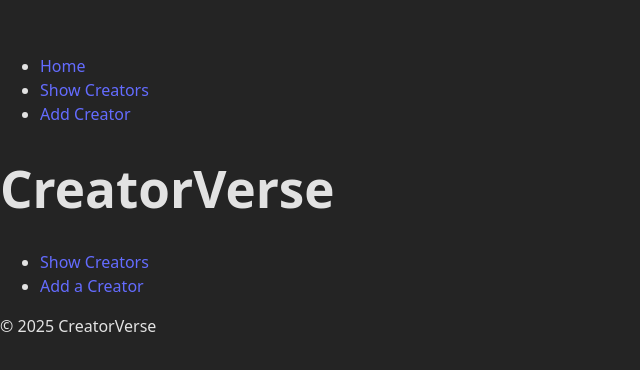
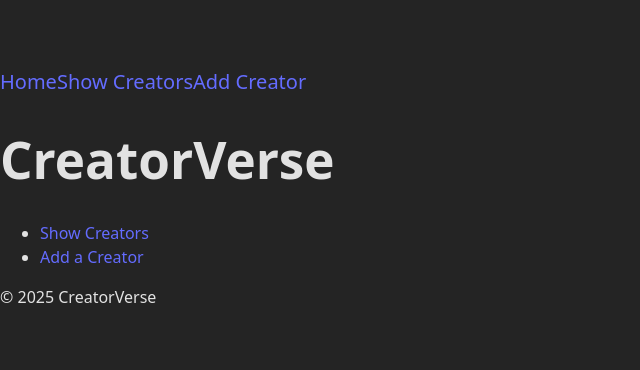
Before and after one commit to Ian-Acosta2330/creatorverse, a React (Vite) app: page / in a window 1280 px wide. Shown: the part 204-574 px from the top of the page, without its empty margins (0-640 px from the left). Built offline with nearby package versions, Linux system fonts and the light colour scheme.

Commit message:
CSS in progress, showing all page done

```diff
--- a/src/App.jsx
+++ b/src/App.jsx
@@ -1,7 +1,7 @@
 import Top from './components/Top.jsx'
 import Footer from './components/Footer.jsx'
 import Home from './pages/Home.jsx';
-import Nav from "./components/Nav";
+
 
 function App() {
   return(
--- /dev/null
+++ b/src/card.css
@@ -0,0 +1,13 @@
+.card {
+    display:flex;
+    background-color: black;
+    width: 50%;
+    border-radius: 20px;
+    padding: 20px;
+    margin:auto;
+}
+
+.card img {
+    display: flex;
+    margin:auto;
+}
--- a/src/components/Nav.jsx
+++ b/src/components/Nav.jsx
@@ -1,20 +1,24 @@
 import { NavLink } from "react-router-dom";
-
+import "../index.css"
 
 const Nav = () => {
     return (
         <nav>
-            <ul>
+            {/* <ul>
                 <li>
-                    <NavLink to="/">Home</NavLink>
+                    <NavLink to="/" class="contrast">Home</NavLink>
                 </li>
                 <li>
-                    <NavLink to="/ShowCreators">Show Creators</NavLink>
+                    <NavLink to="/ShowCreators"class="contrast">Show Creators</NavLink>
                 </li>
                 <li>
-                    <NavLink to="/AddCreator">Add Creator</NavLink>
+                    <NavLink to="/AddCreator"class="contrast">Add Creator</NavLink>
                 </li>
-            </ul>
+
+            </ul> */}
+            <NavLink to="/" class="contrast">Home</NavLink>
+            <NavLink to="/ShowCreators"class="contrast">Show Creators</NavLink>
+            <NavLink to="/AddCreator"class="contrast">Add Creator</NavLink>
         </nav>
     )
 };
--- a/src/components/Top.jsx
+++ b/src/components/Top.jsx
@@ -1,3 +1,5 @@
+import "../index.css"
+
 function CreatorCard() {
 
     return(
--- a/src/index.css
+++ b/src/index.css
@@ -33,6 +33,8 @@ body {
 h1 {
   font-size: 3.2em;
   line-height: 1.1;
+  text-align: center;
+
 }
 
 button {
@@ -66,3 +68,16 @@ button:focus-visible {
     background-color: #f9f9f9;
   }
 }
+
+nav {
+  display: flex;
+  top: 0;
+  align-items: center;
+  font-size: 20px;
+}
+nav.space-around {
+  justify-content: space-around;
+}
+nav.space-evenly {
+  justify-content: space-evenly;
+}
--- a/src/pages/Home.jsx
+++ b/src/pages/Home.jsx
@@ -1,4 +1,5 @@
 import { Link } from "react-router-dom";
+import "../index.css"
 
 function Home() {
     return (
--- a/src/pages/ShowCreators.jsx
+++ b/src/pages/ShowCreators.jsx
@@ -1,6 +1,7 @@
 import { useState, useEffect } from "react";
 import { supabase } from "../client";
 import { Link } from "react-router-dom";
+import "../card.css"
 
 function ShowCreators() {
 
@@ -34,15 +35,18 @@ function ShowCreators() {
     return(
         <>
             <h1>Show Creators</h1>
-            <div>
+            <div class="card">
                 <ul>
                     {all_creators.map((creator)=>(
                         <>
-                            <li key={creator.name}>{creator.name} |
-                            <a href={creator.url} target="_blank">{creator.name}'s Channel</a> |
-                            {creator.description}
+                            <li key={creator.name}>{creator.name}</li>
+                            <li>
+                            <a href={creator.url} target="_blank">{creator.name}'s Channel</a></li>
+                            <li>
+                            {creator.description}</li>
                             <br></br>
-                            <img src={creator.imageURL}></img> <br></br></li>
+
+                            <img src={creator.imageURL}></img> <br></br>
                             <li><Link to={`/EditCreator/${creator.name}`}>Edit profile</Link></li>
                             <li><Link to={`/ViewCreator/${creator.name}`}>View profile</Link></li>
                         </>
```
